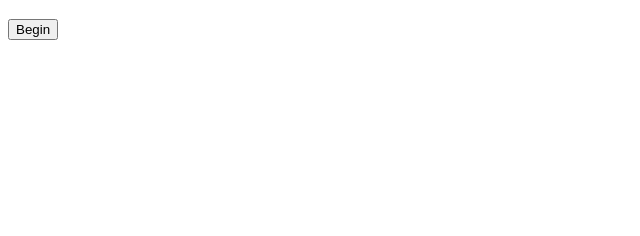
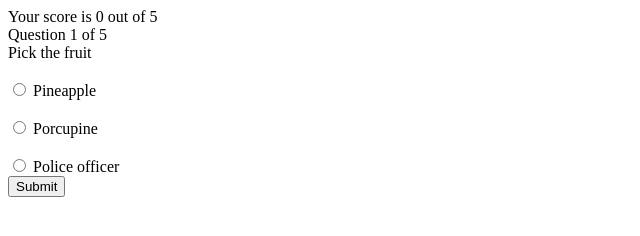
Before and after one commit to jeo014/new-quiz-game, a plain HTML site: page index.html in a window 1280 px wide. Both pictures are taken after a click on the button "Begin". Shown: the whole page, without its empty margins (0-640 px from the left). Drawn offline with nearby package versions, Linux system fonts and the light colour scheme.

Commit message:
index.html

```diff
--- a/app.js
+++ b/app.js
@@ -13,7 +13,7 @@
 
 $(function() {
 
-// start the game
+// display welcome text
 
 	var messages = {
 		text: ['Welcome to the quiz game!']
@@ -21,13 +21,14 @@ $(function() {
 
 	$(".js-welcome-message").html(messages.text[0]);
 
+
+// hide welcome text and show question and options
 	$(".begin").on("click", function() {
-    	$(".options").removeClass("hidden");
+    	$(".js-question, .js-options").removeClass("hidden");
     	$(".js-welcome").hide();
 	});
 
-
-
+// global questions and answers
 
 	var questionsAndAnswers = {
 		question: ['Pick the fruit'],
@@ -35,22 +36,39 @@ $(function() {
 		answers: ['1','3']
 	};
 
+// selectors to progress through QA arrays
+
 	var qSelector = 0;
 	var o1Selector = 0;
 	var o2Selector = 1;
 	var o3Selector = 2;
 	var ansSelector = 0;
 
+// question and score count
+
 	var score = {
 		correct: 0,
 	}
 
-	// $(".submit").on("click", function() {
-	// 	if (!$(".js-welcome").hasClass("hidden") {
-	// 		$(this).addClass("hidden");
-	// 	})
+	var questionNumber = 0;
 
+// triggered on button click
 
+	$("button").on("click", function() {
+
+// add hidden classes to keep welcome text hidden
+
+		if(!$(".js-welcome").hasClass("hidden")) {
+			$(".js-welcome").addClass("hidden");
+		};
+
+// show questions and submit
+
+		if ($(".js-question, .js-options, .submit").hasClass("hidden")) {
+			$(this).removeClass("hidden");
+		};
+
+// set questions
 
 	    var currentQuestion = (questionsAndAnswers.question[qSelector]);
 	    var currentOption1 = (questionsAndAnswers.options[o1Selector]);
@@ -69,10 +87,18 @@ $(function() {
 	    o3Selector = o3Selector +3;
 	    ansSelector = ansSelector + 1;
 
+// show score
+		$(".score-display").html("Your score is " + score.correct + " out of 5");
+
+// increment and show question number
+		questionNumber = questionNumber +1;
+		$(".question-number").html("Question " + questionNumber + " of 5");
 
 
 	})
 
 
 
+
+
 })
--- a/index.html
+++ b/index.html
@@ -11,22 +11,23 @@
 <body>
     <div class="container"></div>
     <div class="score-display"></div>
+    <div class="question-number"></div>
     <div class="js-welcome">
     	<h3 class="js-welcome-message"></h3>
     	<button class="begin">Begin</button>
     </div>
-    <div class="question js-question"></div>
-    <div class="options js-option hidden">
+    <div class="question js-question hidden"></div>
+    <div class="options js-options hidden">
         <br>
-        <input type="radio" id="option1" name="options">
+        <input type="radio" id="option1" name="options" value="1">
         <label id="o1"> Option 1</label>
         </br>
         <br>
-        <input type="radio" id="option2" name="options">
+        <input type="radio" id="option2" name="options" value="2">
         <label id="o2"> Option 2</label>
         </br>
         <br>
-        <input type="radio" id="option3" name="options">
+        <input type="radio" id="option3" name="options" value="3">
         <label id="o3"> Option 3 </label>
         </br>
         <button class="submit">Submit</button>
```
